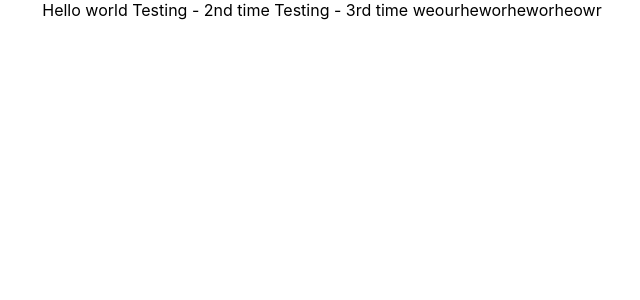
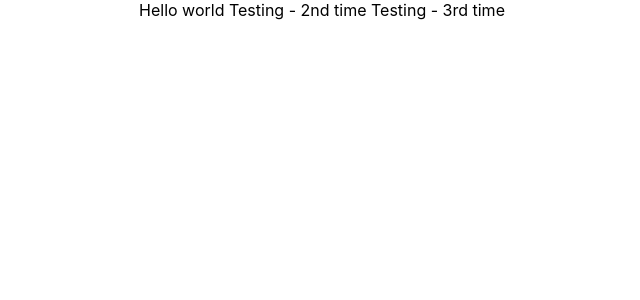
Before and after one commit to H13062/Project3444, a React (Create React App) app: page / in a window 1280 px wide. Shown: the top 300 px of the page, without its empty margins (318-958 px from the left). Built offline with nearby package versions, Linux system fonts and the light colour scheme.

Commit message:
Minh - 4th testing commit

```diff
--- a/src/App.js
+++ b/src/App.js
@@ -6,7 +6,7 @@ function App() {
     <div className="App">
       Hello world
       Testing - 2nd time
-      Testing - 3rd time weourheworheworheowr
+      Testing - 3rd time
     </div>
   );
 }
```
